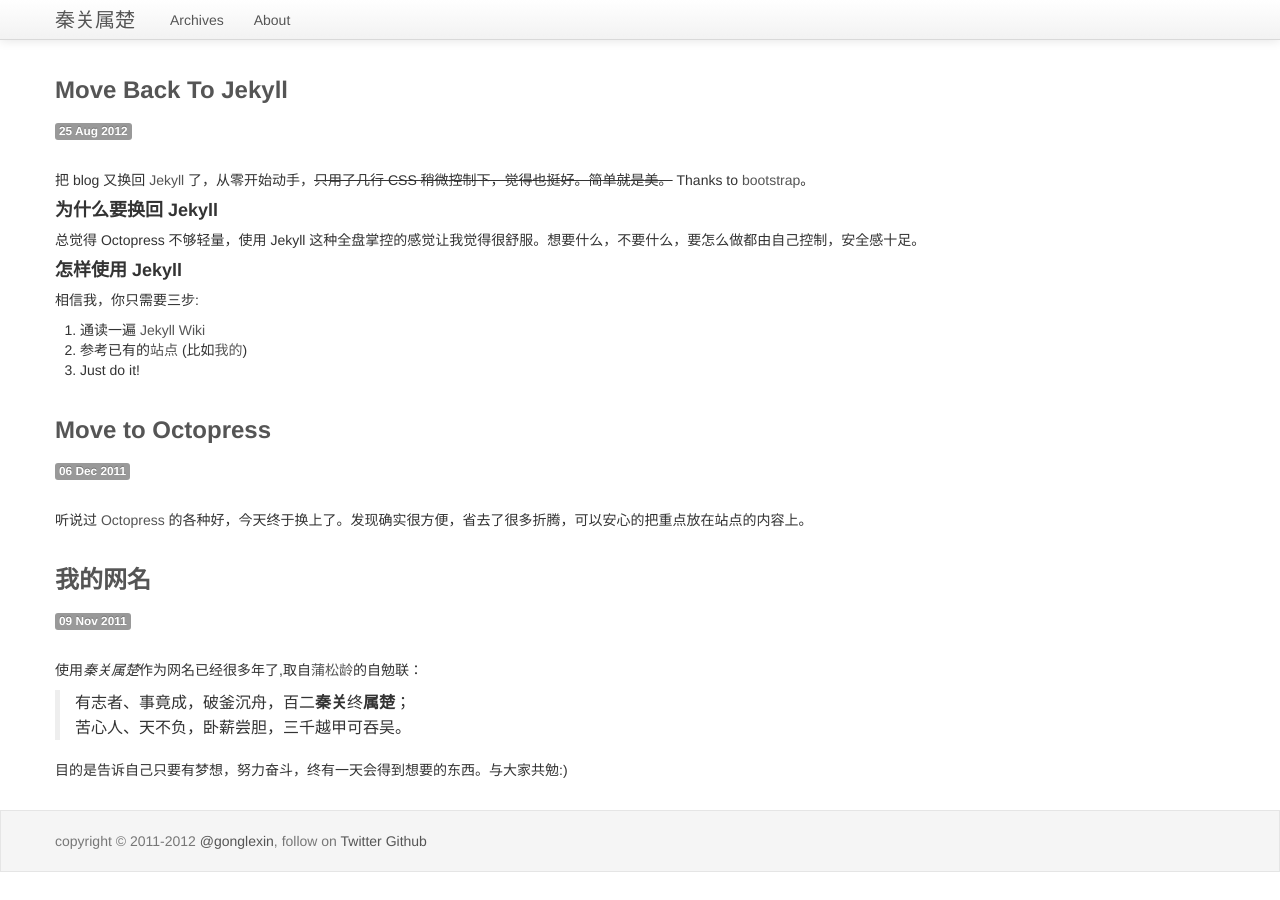
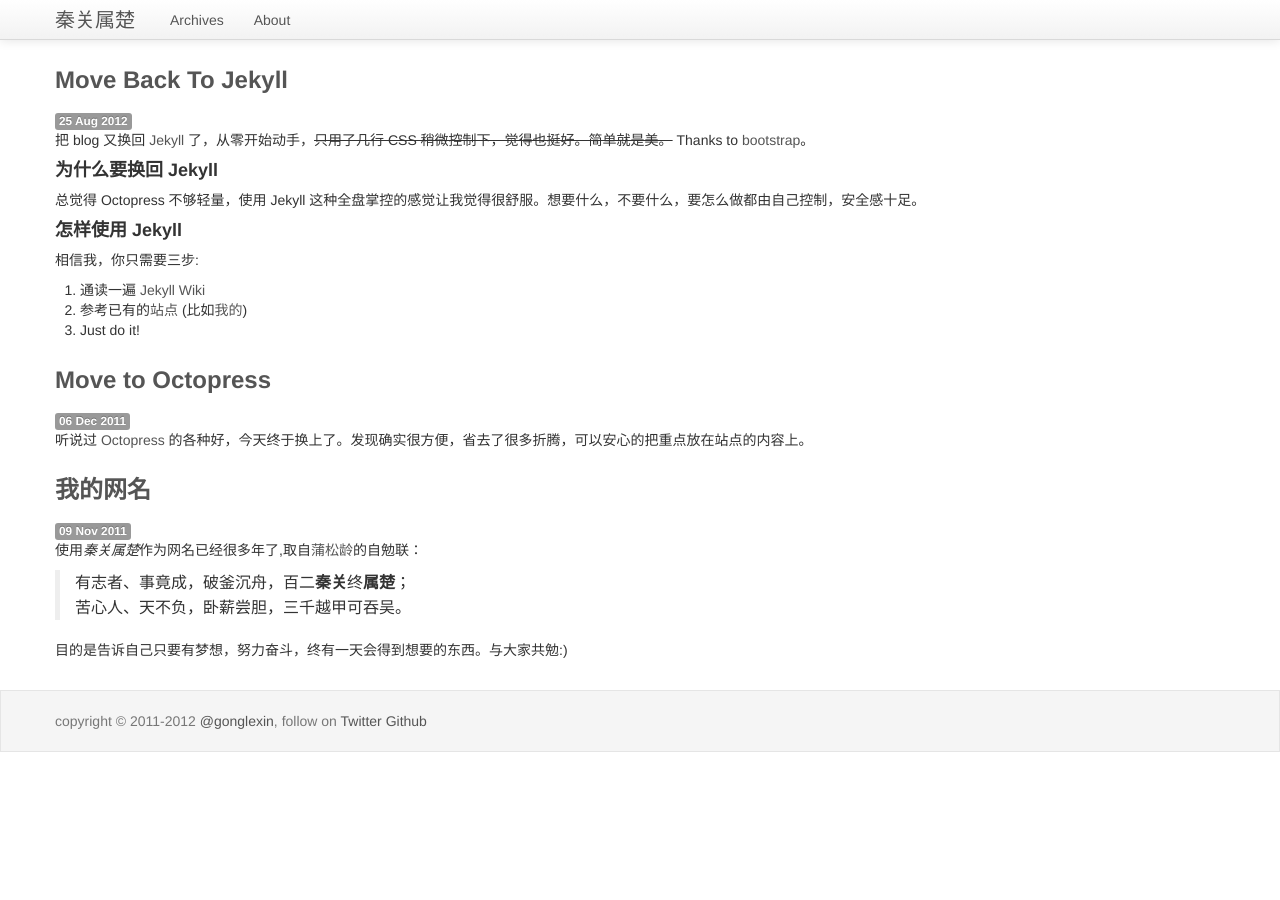
Before and after one commit to gonglexin/gonglexin.github.io, a Jekyll site: the page built from index.html, in a window 1280 px wide. Built offline with Jekyll 4.4.1, drawn with Linux system fonts in a browser that asks for light colours; Markdown is read by kramdown in place of the engine named in the settings.

Commit message:
fix margin

```diff
--- a/about.html
+++ b/about.html
@@ -2,7 +2,7 @@
 layout: default
 title: "- About"
 ---
-<section>
+<section id="about">
   <img src="/favicon.ico" style="width: 200px;" class="img-rounded">
   <p>A ruby (rails, sinatra, etc) developer.</p>
   <ul>
@@ -12,7 +12,7 @@ title: "- About"
   </ul>
 </section>
 
-<section>
+<section id="works">
   <span class="label">Works</span>
   <ul>
     <li><a href="http://justelec.com">justelec.com</a></li>
--- a/archives.html
+++ b/archives.html
@@ -3,7 +3,7 @@ layout: default
 title: "- Archives"
 ---
 
-<section>
+<section id="archives">
   <ul class="unstyled">
     {% for post in site.posts %}
       <li>
--- a/assets/css/style.css
+++ b/assets/css/style.css
@@ -1,7 +1,9 @@
+/* Base */
 body {
   position: relative;
   padding-top: 40px;
 }
+
 a {
   color: #555;
 }
@@ -10,12 +12,12 @@ a:hover {
   color: black;
 }
 
-/* Archives */
+/* Archives & About page */
 article {
-  margin-top: 30px;
+  margin-top: 20px;
 }
 
-section {
+#archives, #about, #works {
   margin-top: 30px;
 }
 
```
